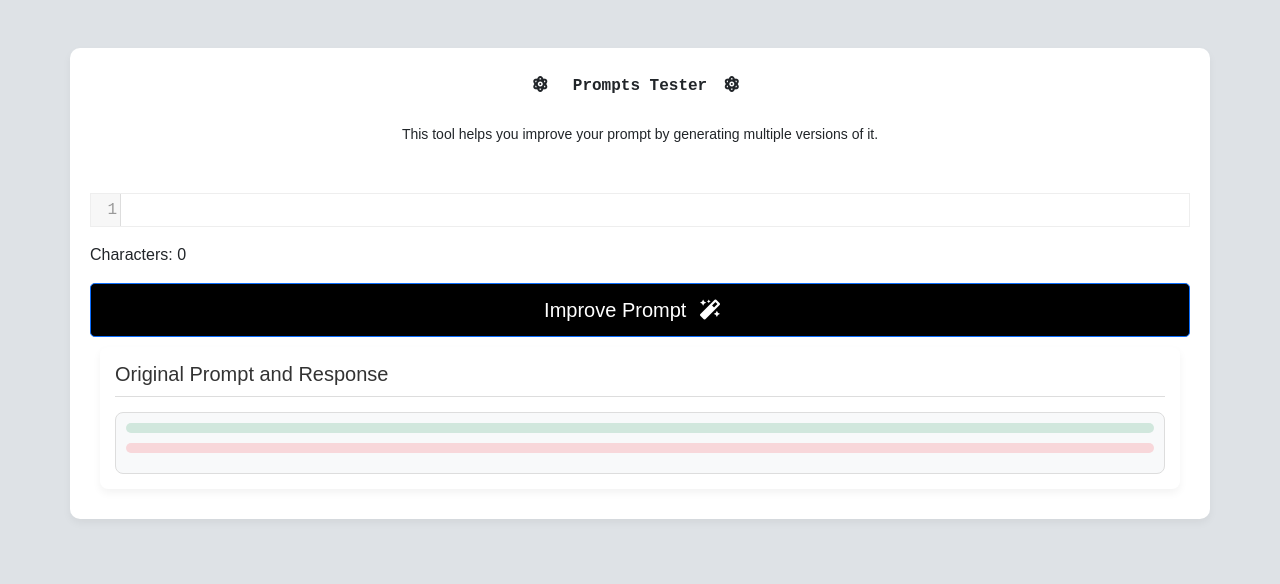
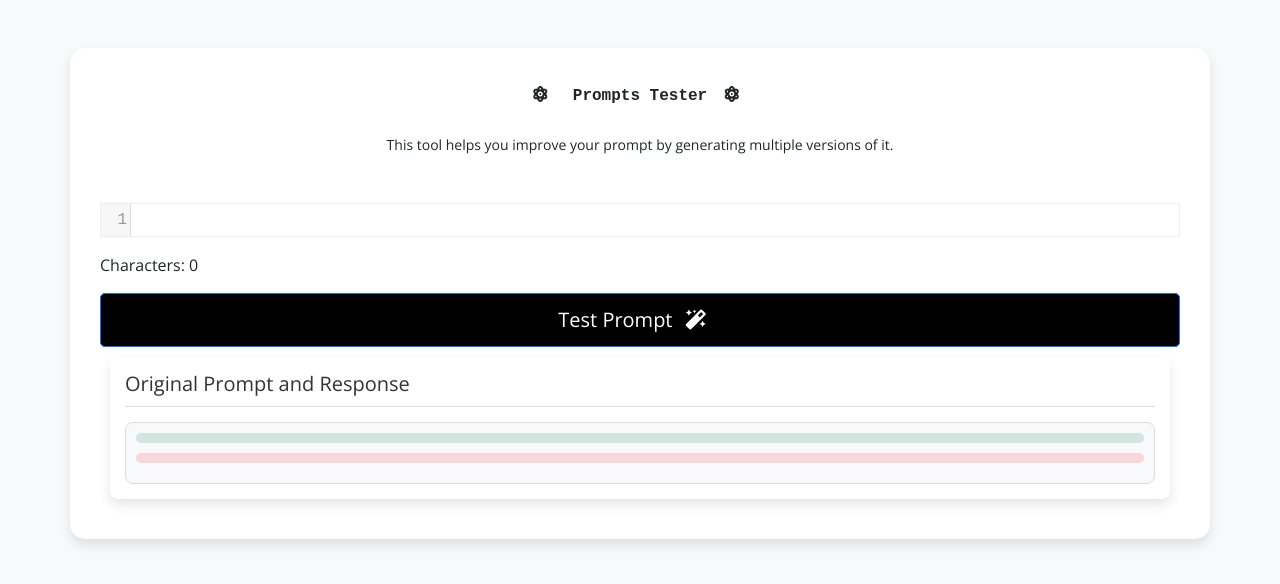
Before and after one commit to RaheesAhmed/Prompt-Improvement-Tool, a website: page public/index.html in a window 1280 px wide. Drawn offline with nearby package versions, Linux system fonts and the light colour scheme.

Commit message:
Update styles and add test prompt

```diff
--- a/public/index.html
+++ b/public/index.html
@@ -17,16 +17,20 @@
       href="https://cdnjs.cloudflare.com/ajax/libs/codemirror/5.59.4/codemirror.min.css"
     />
     <script src="https://code.jquery.com/jquery-3.6.0.min.js"></script>
+    <link href="https://fonts.googleapis.com/css2?family=Open+Sans:wght@400;600&display=swap" rel="stylesheet">
     <style>
+
+
       body {
-        background-color: #dee2e6;
-        font-family: "Arial", sans-serif;
+        background-color: #f8f9fa; /* Softer background */
+        font-family: 'Open Sans', sans-serif; /* Modern font */
       }
       .container {
         background: white;
-        padding: 20px;
-        border-radius: 10px;
-        box-shadow: 0 4px 8px rgba(0, 0, 0, 0.05);
+        padding: 30px; /* Increased padding */
+        border-radius: 15px; /* Softer border-radius */
+        box-shadow: 0 6px 12px rgba(0, 0, 0, 0.1); /* Subtle shadow */
+        margin-bottom: 20px; /* Space between sections */
       }
       #result .card {
         margin-top: 20px;
@@ -53,7 +57,7 @@
         padding: 15px;
         background: #fff;
         border-radius: 8px;
-        box-shadow: 0 4px 8px rgba(0, 0, 0, 0.05);
+        box-shadow: 0 6px 12px rgba(0, 0, 0, 0.1);
       }
       .result-card .card-body {
         padding: 10px;
@@ -89,6 +93,13 @@
       }
       .improved-container {
         display: flex; /* Flex to display improved versions side by side */
+      }
+      .badge {
+        cursor: pointer; /* Indicates clickability */
+        transition: transform 0.1s ease; /* Smooth transition for click */
+      }
+      .badge:hover {
+        transform: scale(1.05); /* Slightly enlarge on hover */
       }
     </style>
   </head>
@@ -132,7 +143,7 @@
               style="display: none"
             ></span>
 
-            Improve Prompt
+            Test Prompt
             <i class="fas fa-magic me-2 p-2"></i>
           </button>
         </div>
@@ -164,6 +175,7 @@
           </div>
         </div>
     </div>
+
 
     <!-- Codemirror Scripts -->
     <script src="https://cdnjs.cloudflare.com/ajax/libs/codemirror/5.59.4/codemirror.min.js"></script>
@@ -238,7 +250,7 @@
           const submitButton = e.target.querySelector('button[type="submit"]');
 
           spinner.style.display = "inline-block"; // Show spinner
-          submitButton.innerHTML = `<span class="spinner-border spinner-border-sm me-2" role="status" aria-hidden="true"></span>Improving prompts Please wait...`;
+          submitButton.innerHTML = `<span class="spinner-border spinner-border-sm me-2" role="status" aria-hidden="true"></span>Testing Please wait...`;
 
           fetch("http://localhost:3000/improve-prompt", {
             method: "POST",
```
